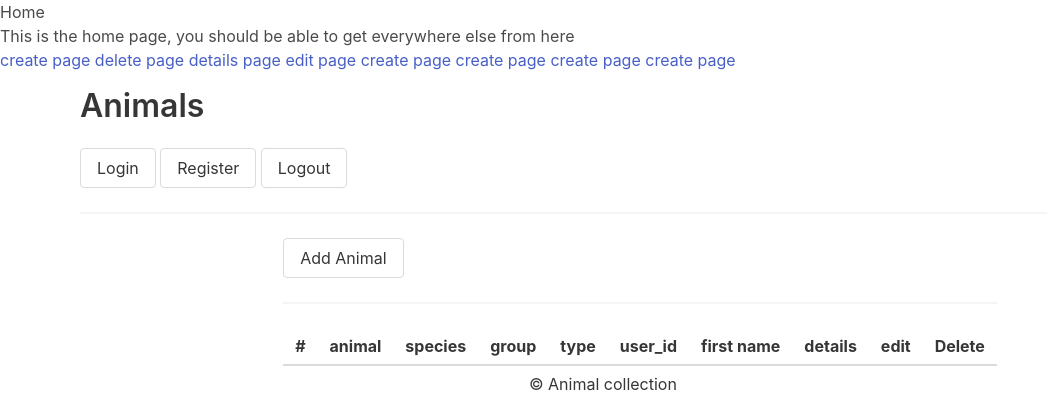
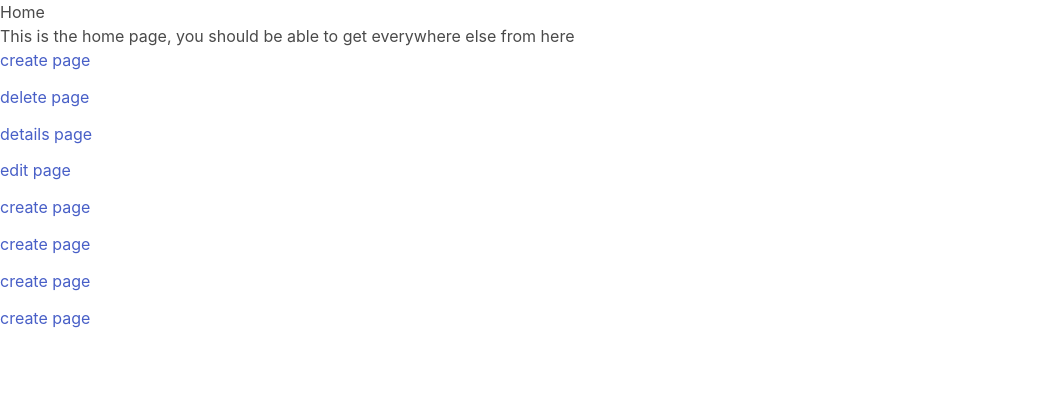
Before and after one commit to VincentBenders/TLE1, a PHP site: page / in a window 1280 px wide. Shown: the top 403 px of the page, without its empty margins (0-1047 px from the left). Run offline with PHP 8.4, Linux system fonts and the light colour scheme; data that the repository does not hold is empty.

Commit message:
Added a debug homepage for... debugging with some very minor styling

```diff
--- /dev/null
+++ b/css/style.css
@@ -0,0 +1,11 @@
+* {
+    padding: 0;
+    margin: 0;
+    box-sizing: border-box;
+}
+
+#debugLinks {
+    display: flex;
+    flex-direction: column;
+    gap: 1vw;
+}
--- a/includes/pages/templates/home.php
+++ b/includes/pages/templates/home.php
@@ -3,6 +3,8 @@
 <h1>Home</h1>
 
 <p>This is the home page, you should be able to get everywhere else from here</p>
+
+<div id="debugLinks">
 
 <a href="<?= BASE_PATH ?>create">create page</a>
 <a href="<?= BASE_PATH ?>delete">delete page</a>
@@ -12,3 +14,5 @@
 <a href="<?= BASE_PATH ?>create">create page</a>
 <a href="<?= BASE_PATH ?>create">create page</a>
 <a href="<?= BASE_PATH ?>create">create page</a>
+
+</div>
--- a/index.php
+++ b/index.php
@@ -1,5 +1,3 @@
-<link rel="stylesheet" href="https://cdn.jsdelivr.net/npm/bulma@0.9.4/css/bulma.min.css">
-
 <?php
 require_once 'includes/initialize.php';
 ?>
@@ -8,69 +6,71 @@ require_once 'includes/initialize.php';
 <html lang="en">
 <head>
     <meta charset="UTF-8">
-    <title>Animals collection</title>
+    <title><?= $title ?? 'Error: Title not set' ?></title>
     <link rel="stylesheet" href="https://cdn.jsdelivr.net/npm/bulma@0.9.4/css/bulma.min.css">
+    <link rel="stylesheet" href="css/style.css">
+<!--    Don't forget to link the css file here-->
 </head>
 <body>
 
 <?= $content ?? $errors[] = 'Error: content failed to load' ?>
 
-<div class="container px-4">
-    <h1 class="title mt-4">Animals</h1>
-    <a class = button href="login.php">Login</a>
-    <a class = button href="register.php">Register</a>
-
-    <a class = button href="logout.php">Logout</a>
-
-    <hr>
-
-    <div class="columns is-centered">
-        <div class="column is-narrow">
-            <a class = button href="create.php">Add Animal</a>
-            <hr>
-
-            <table class="table is-striped">
-                <thead>
-                <tr>
-                    <th>#</th>
-                    <th>animal</th>
-                    <th>species</th>
-                    <th>group</th>
-                    <th>type</th>
-                    <th>user_id</th>
-                    <th>first name</th>
-                    <th>details</th>
-                    <th>edit</th>
-                    <th>Delete</th>
-                </tr>
-                </thead>
-                <tfoot>
-                <tr>
-                    <td colspan="9" class="has-text-centered">&copy; Animal collection</td>
-                </tr>
-                </tfoot>
-                <tbody>
-                <?php foreach ($animals as $index => $animal) { ?>
-                    <tr>
-                        <td><?= htmlentities($index + 1) ?></td>
-                        <td><?= htmlentities($animal['name']) ?></td>
-                        <td><?= htmlentities($animal['species']) ?></td>
-                        <td><?= htmlentities($animal['animal_group']) ?></td>
-                        <td><?= htmlentities($animal['type']) ?></td>
-                        <td><?= htmlentities($animal['user_id']) ?></td>
-                        <td><?= htmlentities($animal['first_name']) ?></td>
-                        <td><a href="details.php?id=<?= htmlentities($animal['id']) ?>">Details</a></td>
-                        <td><a href="edit.php?id=<?= htmlentities($animal['id']) ?>">Edit</a></td>
-                        <td><a href="delete.php?id=<?= htmlentities($animal['id']) ?>">Delete</a></td>
-                    </tr>
-                <?php } ?>
-                </tbody>
-            </table>
-
-        </div>
-    </div>
-    <div>
-        <img src="images/animal_groups.webp">
-    </div>
+<!--<div class="container px-4">-->
+<!--    <h1 class="title mt-4">Animals</h1>-->
+<!--    <a class = button href="login.php">Login</a>-->
+<!--    <a class = button href="register.php">Register</a>-->
+<!---->
+<!--    <a class = button href="logout.php">Logout</a>-->
+<!---->
+<!--    <hr>-->
+<!---->
+<!--    <div class="columns is-centered">-->
+<!--        <div class="column is-narrow">-->
+<!--            <a class = button href="create.php">Add Animal</a>-->
+<!--            <hr>-->
+<!---->
+<!--            <table class="table is-striped">-->
+<!--                <thead>-->
+<!--                <tr>-->
+<!--                    <th>#</th>-->
+<!--                    <th>animal</th>-->
+<!--                    <th>species</th>-->
+<!--                    <th>group</th>-->
+<!--                    <th>type</th>-->
+<!--                    <th>user_id</th>-->
+<!--                    <th>first name</th>-->
+<!--                    <th>details</th>-->
+<!--                    <th>edit</th>-->
+<!--                    <th>Delete</th>-->
+<!--                </tr>-->
+<!--                </thead>-->
+<!--                <tfoot>-->
+<!--                <tr>-->
+<!--                    <td colspan="9" class="has-text-centered">&copy; Animal collection</td>-->
+<!--                </tr>-->
+<!--                </tfoot>-->
+<!--                <tbody>-->
+<!--                --><?php //foreach ($animals as $index => $animal) { ?>
+<!--                    <tr>-->
+<!--                        <td>--><?php //= htmlentities($index + 1) ?><!--</td>-->
+<!--                        <td>--><?php //= htmlentities($animal['name']) ?><!--</td>-->
+<!--                        <td>--><?php //= htmlentities($animal['species']) ?><!--</td>-->
+<!--                        <td>--><?php //= htmlentities($animal['animal_group']) ?><!--</td>-->
+<!--                        <td>--><?php //= htmlentities($animal['type']) ?><!--</td>-->
+<!--                        <td>--><?php //= htmlentities($animal['user_id']) ?><!--</td>-->
+<!--                        <td>--><?php //= htmlentities($animal['first_name']) ?><!--</td>-->
+<!--                        <td><a href="details.php?id=--><?php //= htmlentities($animal['id']) ?><!--">Details</a></td>-->
+<!--                        <td><a href="edit.php?id=--><?php //= htmlentities($animal['id']) ?><!--">Edit</a></td>-->
+<!--                        <td><a href="delete.php?id=--><?php //= htmlentities($animal['id']) ?><!--">Delete</a></td>-->
+<!--                    </tr>-->
+<!--                --><?php //} ?>
+<!--                </tbody>-->
+<!--            </table>-->
+<!---->
+<!--        </div>-->
+<!--    </div>-->
+<!--    <div>-->
+<!--        <img src="images/animal_groups.webp">-->
+<!--    </div>-->
 </body>
 </html>
```
